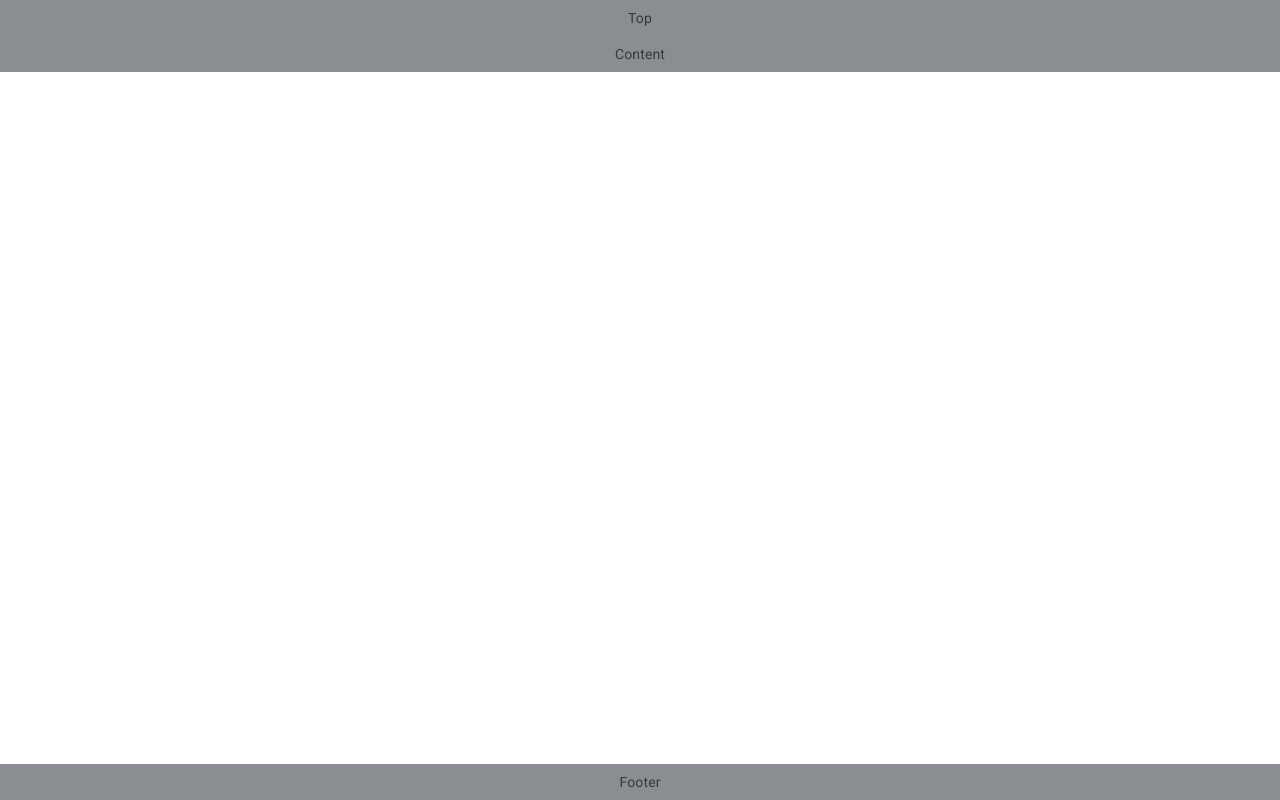
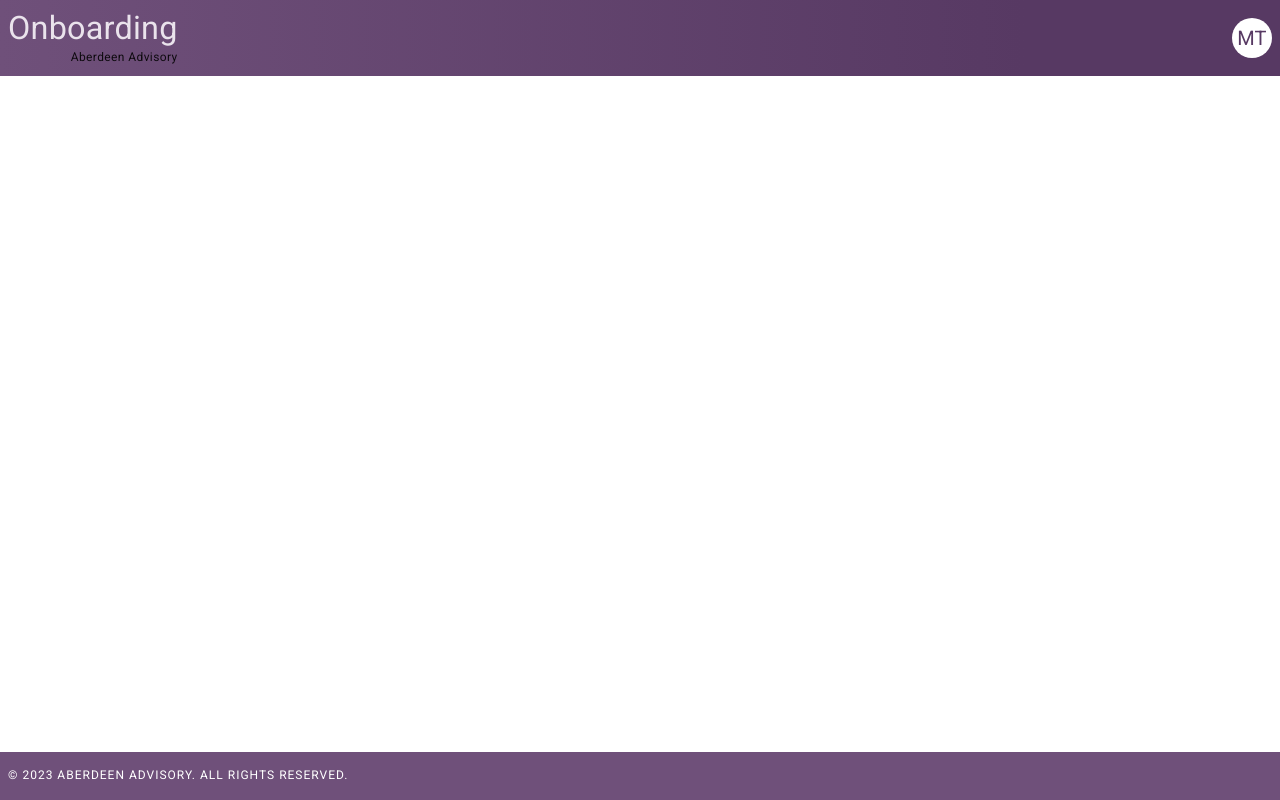
Before and after one commit to jwrigh26/poc-onboarding, a React (Vite) app: page / in a window 1280 px wide. Built offline with nearby package versions, Linux system fonts and the light colour scheme.

Commit message:
WIP More page layout styles. Header and Footer temp stuff and styling

```diff
--- /dev/null
+++ b/src/App.jsx
@@ -0,0 +1,126 @@
+import { styled } from '@mui/material/styles';
+import Box from '@mui/material/Box';
+import FooterContent from 'components/Footer';
+import HeaderContent from 'components/Header';
+import Stack from '@mui/material/Stack';
+
+function App() {
+  const isLoggedIn = true;
+  const isAdmin = false;
+  return (
+    <>
+      {!isLoggedIn && (
+        <Root>
+          <Auth>
+            <AuthGrid>
+              <Leading>Splah Content</Leading>
+              <Trailing>Auth Content</Trailing>
+            </AuthGrid>
+          </Auth>
+        </Root>
+      )}
+      {isLoggedIn && !isAdmin && (
+        <Root>
+          <User>
+            <Header>
+              <HeaderContent />
+            </Header>
+            <Main>
+              <>{''}</>
+            </Main>
+            <FooterWrapper>
+              <FooterContent />
+            </FooterWrapper>
+          </User>
+        </Root>
+      )}
+    </>
+  );
+}
+
+export default App;
+
+// App Styled Components
+
+// This isn't the root of the html document, but the root of the React app
+// Where all the other components are rendered
+const Root = styled(Box)(({ theme }) => ({
+  display: 'flex',
+  //   backgroundColor: theme.palette.primary.main,
+  //   backgroundColor: theme.palette.primary.customScale[700],
+  backgroundColor: theme.palette.background.paper,
+}));
+
+const Main = styled((props) => <Box component="main" {...props} />)(
+  ({ theme }) => ({
+    backgroundColor: theme.palette.background.paper,
+  })
+);
+
+const Header = styled((props) => <Box component="header" {...props} />)(
+  ({ theme }) => ({
+    // backgroundColor: theme.palette.primary.main,
+    ...theme.shape.backgroundGradient,
+  })
+);
+
+const FooterWrapper = styled((props) => <Box component="footer" {...props} />)(
+  ({ theme }) => ({
+    backgroundColor: theme.palette.primary.main,
+    marginTop: 'auto',
+  })
+);
+
+// Auth Styled Components
+const Auth = styled((props) => (
+  <Stack id="aberdeen-advisory-onboarding-auth" {...props} />
+))(({ theme }) => ({
+  flexGrow: 1, // This works based on AppWrapper's flex display
+  minHeight: '100svh', // Full viewport height
+  maxWidth: theme.breakpoints.values.lg,
+  margin: '0 auto',
+}));
+
+const AuthGrid = styled((props) => <Box component="main" {...props} />)(() => ({
+  display: 'grid',
+  gridTemplateColumns: '1fr 1fr',
+  alignItems: 'center',
+  justifyContent: 'center',
+  height: '100%',
+}));
+
+// Used for both Leading and Trailing
+const FullHeightFlexCenter = styled(Box)(({ theme }) => ({
+  display: 'flex',
+  alignItems: 'center',
+  justifyContent: 'center',
+  height: '100%',
+  [theme.breakpoints.up('lg')]: {
+    height: 'auto',
+    paddingTop: 'min(30vh, 420px)',
+    paddingBottom: 'min(30vh, 420px)',
+  },
+}));
+
+const Leading = styled(FullHeightFlexCenter)(({ theme }) => ({
+  backgroundColor: theme.palette.primary.dark,
+  color: theme.palette.common.white,
+}));
+
+const Trailing = styled(FullHeightFlexCenter)(({ theme }) => ({
+  backgroundColor: theme.palette.background.paper,
+  color: theme.palette.text.primary,
+}));
+
+// User Styled Components
+const User = styled((props) => (
+  <Stack id="aberdeen-advisory-onboarding-main" {...props} />
+))(({ theme }) => ({
+  flexGrow: 1, // This works based on User Root's flex display
+  minHeight: '100svh', // Full viewport height
+
+  margin: '0 auto',
+  backgroundColor: theme.palette.background.paper,
+}));
+
+// Admin Styled Components
--- a/src/assets/colorPalette.js
+++ b/src/assets/colorPalette.js
@@ -1,17 +1,17 @@
 export const palette = {
   primary: {
-    light: '#a597b7',
-    main: '#8b6ca1',
-    dark: '#6f507a',
+    light: '#8b6ca1', // shifted from previous main
+    main: '#6f507a',  // shifted from previous dark
+    dark: '#573963', // selected from customScale to be pleasing
     customScale: {
       50: '#eae3ec',
       100: '#d0bed4',
       200: '#b399bb',
       300: '#9673a2',
       400: '#7a5d8a',
-      500: '#6f507a',
+      500: '#6f507a', // same as new main
       600: '#634470',
-      700: '#573963',
+      700: '#573963', // same as new dark
       800: '#4a2f56',
       900: '#483251',
     },
--- /dev/null
+++ b/src/components/Footer.jsx
@@ -0,0 +1,27 @@
+import { styled } from '@mui/material/styles';
+import Stack from '@mui/material/Stack';
+import Typography from '@mui/material/Typography';
+
+export default function Footer() {
+  return (
+    <FooterWrapper>
+      <CopyRight>&copy; 2023 Aberdeen Advisory. All rights reserved.</CopyRight>
+    </FooterWrapper>
+  );
+}
+
+Footer.propTypes = {};
+
+const FooterWrapper = styled((props) => (
+  <Stack direction="row" alignItems="center" {...props} />
+))(({ theme }) => ({
+  maxWidth: theme.breakpoints.values.lg,
+  padding: theme.spacing(1),
+  margin: '0 auto',
+}));
+
+const CopyRight = styled((props) => <Typography {...props} />)(({ theme }) => ({
+  ...theme.typography.overline,
+  display: 'inline-block',
+  color: theme.palette.common.white,
+}));
--- /dev/null
+++ b/src/components/Header.jsx
@@ -0,0 +1,62 @@
+import { styled } from '@mui/material/styles';
+import Avatar from '@mui/material/Avatar';
+import Stack from '@mui/material/Stack';
+import Typography from '@mui/material/Typography';
+
+export default function Header() {
+  return (
+    <HeaderWrapper>
+      <Stack>
+        <Typography
+          variant="h4"
+          component="h1"
+          sx={{
+            color: 'primary.customScale.50',
+            textWrap: 'balance',
+            wordWrap: 'break-word',
+            overflowWrap: 'break-word',
+            width: 'max-content',
+          }}
+        >
+          Onboarding
+        </Typography>
+        <Subtitle>Aberdeen Advisory</Subtitle>
+      </Stack>
+      <Avatar
+        sx={{
+          cursor: 'pointer',
+          ml: 'auto',
+          backgroundColor: 'background.paper',
+          color: 'primary.dark',
+          transition: 'background-color 0.3s ease',
+          '&:hover': {
+            backgroundColor: 'primary.customScale.100',
+          },
+        }}
+      >
+        MT
+      </Avatar>
+    </HeaderWrapper>
+  );
+}
+
+const HeaderWrapper = styled((props) => (
+  <Stack direction="row" alignItems="center" {...props} />
+))(({ theme }) => ({
+  maxWidth: theme.breakpoints.values.lg,
+  padding: theme.spacing(1),
+  margin: '0 auto',
+}));
+
+const Subtitle = styled((props) => <Typography {...props} />)(({ theme }) => ({
+  ...theme.typography.caption,
+  paddingLeft: theme.spacing(0.5),
+  display: 'inline-block',
+  textAlign: 'right',
+  color: theme.palette.text.primary,
+
+  //   [theme.breakpoints.up('sm')]: {
+  //     fontSize: '2rem',
+  //     lineHeight: '2.25rem',
+  //   },
+}));
--- a/src/layouts/AuthLayout.jsx
+++ /dev/null
@@ -1,63 +0,0 @@
-import { styled } from '@mui/material/styles';
-import Box from '@mui/material/Box';
-import Stack from '@mui/material/Stack';
-import { min } from 'date-fns';
-
-function App() {
-  return (
-    <AppWrapper>
-      <PageWrapper>
-        <Main>
-          <Leading>Splah Content</Leading>
-          <Trailing>Auth Content</Trailing>
-        </Main>
-      </PageWrapper>
-    </AppWrapper>
-  );
-}
-
-export default App;
-
-const AppWrapper = styled(Box)(({ theme }) => ({
-  display: 'flex',
-  backgroundColor: theme.palette.primary.main,
-}));
-
-const PageWrapper = styled((props) => (
-  <Stack id="aberdeen-advisory-onboarding-auth" {...props} />
-))(({ theme }) => ({
-  flexGrow: 1, // This works based on AppWrapper's flex display
-  minHeight: '100svh', // Full viewport height
-  maxWidth: theme.breakpoints.values.lg,
-  margin: '0 auto',
-}));
-
-const Main = styled((props) => <Box component="main" {...props} />)(() => ({
-  display: 'grid',
-  gridTemplateColumns: '1fr 1fr',
-  alignItems: 'center',
-  justifyContent: 'center',
-  height: '100%',
-}));
-
-const FullHeightFlexCenter = styled(Box)(({ theme }) => ({
-  display: 'flex',
-  alignItems: 'center',
-  justifyContent: 'center',
-  height: '100%',
-  [theme.breakpoints.up('lg')]: {
-    height: 'auto',
-    paddingTop: 'min(30vh, 420px)',
-    paddingBottom: 'min(30vh, 420px)',
-  },
-}));
-
-const Leading = styled(FullHeightFlexCenter)(({ theme }) => ({
-  backgroundColor: theme.palette.primary.dark,
-  color: theme.palette.common.white,
-}));
-
-const Trailing = styled(FullHeightFlexCenter)(({ theme }) => ({
-  backgroundColor: theme.palette.background.paper,
-  color: theme.palette.text.primary,
-}));
--- a/src/layouts/MainLayout.jsx
+++ /dev/null
@@ -1,65 +0,0 @@
-import { styled } from '@mui/material/styles';
-import Box from '@mui/material/Box';
-import Stack from '@mui/material/Stack';
-
-function App() {
-  return (
-    <AppWrapper>
-      <PageWrapper>
-        <Header>
-          <Item>Top</Item>
-        </Header>
-        <Main>
-          <Item>Content</Item>
-        </Main>
-        <Footer>
-          <Item>Footer</Item>
-        </Footer>
-      </PageWrapper>
-    </AppWrapper>
-  );
-}
-
-export default App;
-
-const Item = styled(Box)(({ theme }) => ({
-  backgroundColor: theme.palette.secondary.light,
-  ...theme.typography.body2,
-  padding: theme.spacing(1),
-  textAlign: 'center',
-  color: theme.palette.text.secondary,
-}));
-
-const AppWrapper = styled(Box)(({ theme }) => ({
-  display: 'flex',
-  backgroundColor: theme.palette.primary.light,
-}));
-
-const PageWrapper = styled((props) => (
-  <Stack id="aberdeen-advisory-onboarding-main" {...props} />
-))(({ theme }) => ({
-  flexGrow: 1, // This works based on AppWrapper's flex display
-  minHeight: '100svh', // Full viewport height
-  maxWidth: theme.breakpoints.values.lg,
-  margin: '0 auto',
-  backgroundColor: theme.palette.background.paper,
-}));
-
-const Main = styled((props) => <Box component="main" {...props} />)(
-  ({ theme }) => ({
-    backgroundColor: theme.palette.background.paper,
-  })
-);
-
-const Header = styled((props) => <Box component="header" {...props} />)(
-  ({ theme }) => ({
-    backgroundColor: theme.palette.primary.main,
-  })
-);
-
-const Footer = styled((props) => <Box component="footer" {...props} />)(
-  ({ theme }) => ({
-    backgroundColor: theme.palette.primary.main,
-    marginTop: 'auto',
-  })
-);
--- a/src/main.jsx
+++ b/src/main.jsx
@@ -1,17 +1,14 @@
 import React from 'react';
 import ReactDOM from 'react-dom/client';
-import AuthLayout from 'layouts/AuthLayout';
-import MainLayout from 'layouts/MainLayout.jsx';
+import App from './App';
 import ThemeProvider from 'providers/ThemeProvider';
 import './main.css';
-
-const isLoggedIn = true;
 
 ReactDOM.createRoot(document.getElementById('root')).render(
   <React.StrictMode>
     <ThemeProvider>
-      {isLoggedIn && <MainLayout />}
-      {!isLoggedIn && <AuthLayout />}
+      <App />
     </ThemeProvider>
   </React.StrictMode>
 );
+fas;
--- a/src/providers/ThemeProvider.jsx
+++ b/src/providers/ThemeProvider.jsx
@@ -55,6 +55,10 @@ export default function CustomStyles({ children }) {
         ...palette,
       },
       shape: {
+        backgroundGradient: {
+          backgroundColor: `rgb(111,80,122)`,
+          background: `linear-gradient(90deg, rgba(111,80,122,1) 0%, rgba(87,57,99,1) 80%)`,
+        },
         borderRadius: 4,
         button: { minWidth: 96 },
       },
@@ -95,6 +99,15 @@ export default function CustomStyles({ children }) {
           '*:focus': {
             outline: 'none',
           },
+          'button:focus': {
+            outline: 'none',
+          },
+          'a:focus': {
+            outline: 'none',
+          },
+          'input:focus': {
+            outline: 'none',
+          },
         }}
       />
       <ColorModeContext.Provider value={colorMode}>
```
Also changed, not shown: src/modules/Admin/AdminDashboard.jsx (added, +7 -0 lines).
